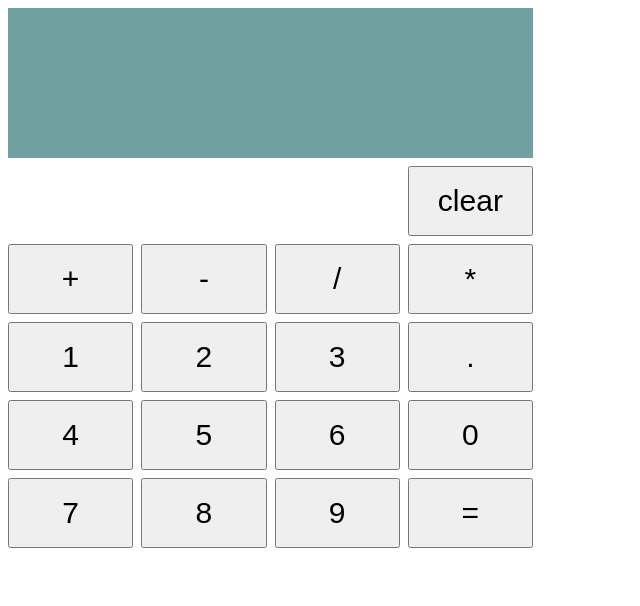
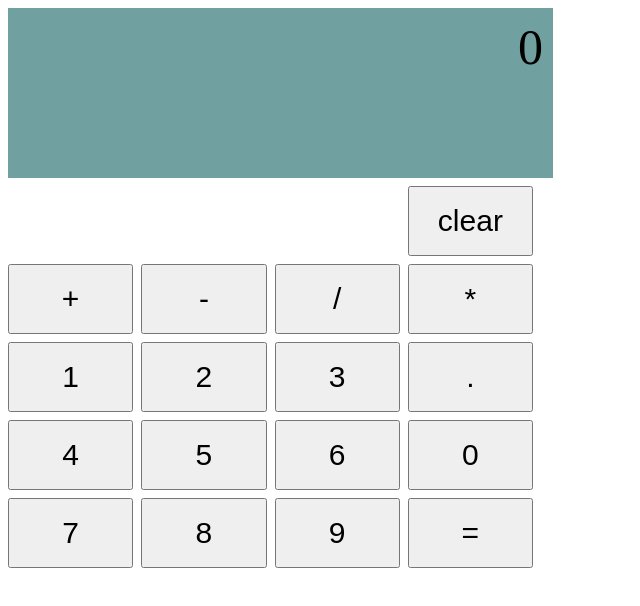
Before and after one commit to Ejiro-David/FCC-calculator-project., a React (Create React App) app: page / in a window 1280 px wide. Shown: the top 606 px of the page, without its empty margins (0-640 px from the left). Built offline with nearby package versions, Linux system fonts and the light colour scheme.

Commit message:
minor changes

```diff
--- a/src/App.css
+++ b/src/App.css
@@ -33,6 +33,10 @@ button{
   width: 75%;
   height: 150px;
   background-color: rgb(113, 160, 160);
+  font-size: 50px;
+  text-align: right;
+  padding: 10px;
+
 }
 
 /* reordering of buttons */
--- a/src/App.js
+++ b/src/App.js
@@ -1,17 +1,22 @@
+import { useState } from "react";
 import "./App.css";
 
 function App() {
 
+  const [display, setDisplay] = useState(0)
+
   const handleClick = (e) => {
     e.preventDefault()
+    let text = e.target.innerText
     console.log(e.target.innerText)
+    setDisplay(display + text)
   }
 
 
   return (
     <div className="App">
       <div className="calc">
-        <div id="display"></div>
+        <div id="display">{display}</div>
         <form className="buttons-container">
           <button id="clear"  onClick={handleClick}>clear</button>
           <button id="divide"  onClick={handleClick}>/</button>
```
